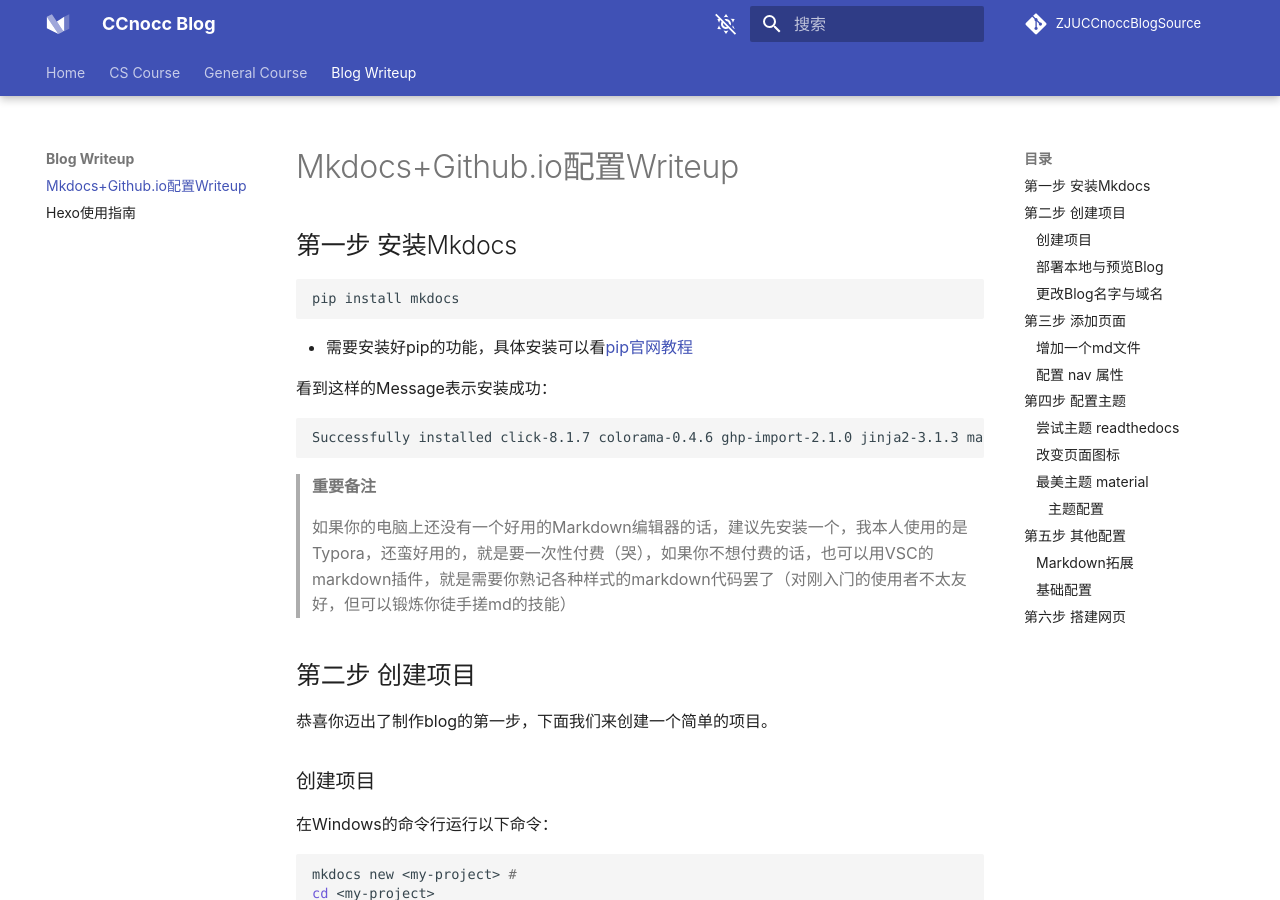
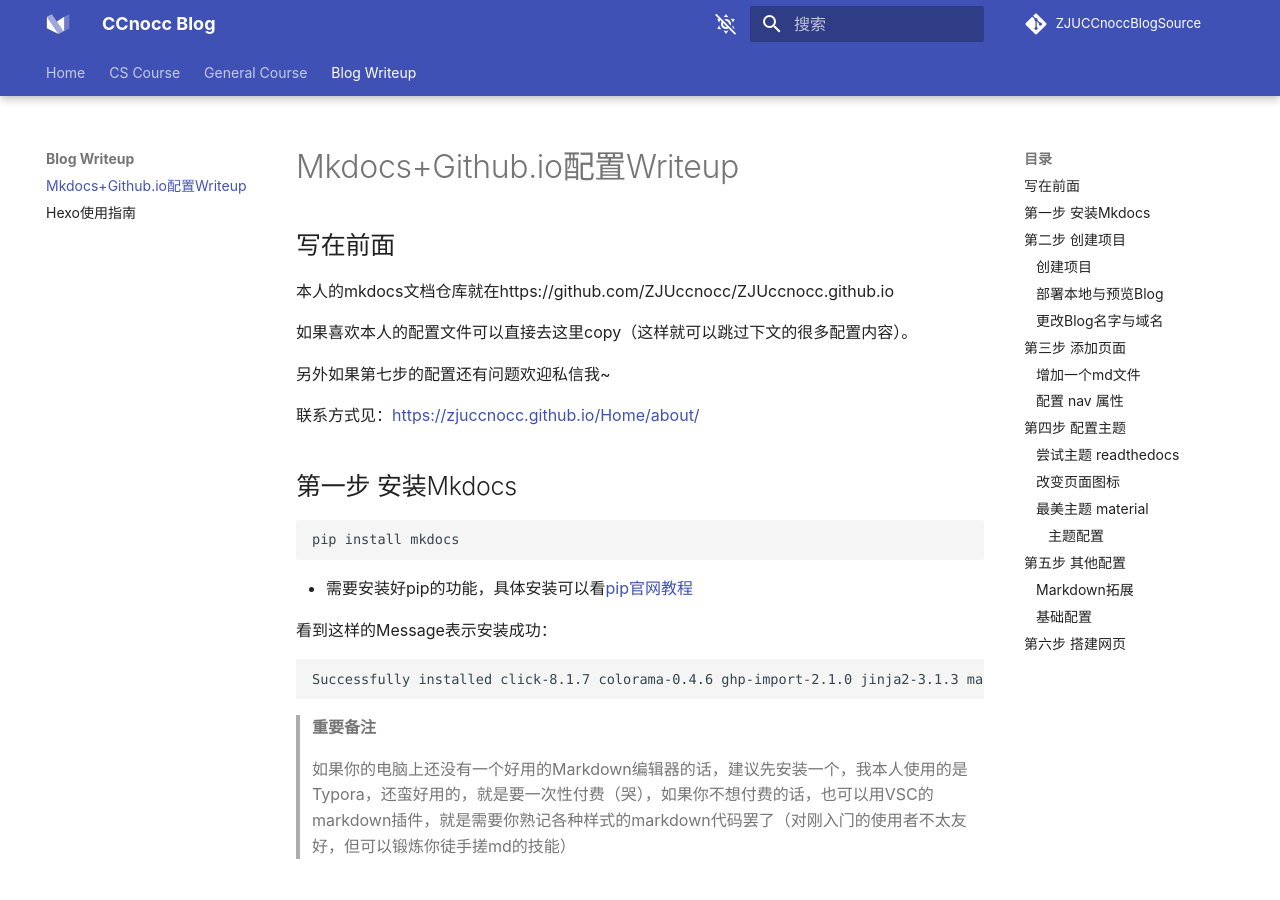
Before and after one commit to ZJUccnocc/ZJUccnocc.github.io, an MkDocs documentation site: the page built from docs/BlogWriteup/Mkdocs使用Writeup.md, in a window 1280 px wide and 900 px high. Built offline with MkDocs 1.6.1 and Material for MkDocs 9.7.7, drawn with Linux system fonts in a browser that asks for light colours; comment, search, counter and statistics services are not loaded.

Commit message:
24-02-06-13-35

```diff
--- a/docs/BlogWriteup/Mkdocs使用Writeup.md
+++ b/docs/BlogWriteup/Mkdocs使用Writeup.md
@@ -1,4 +1,14 @@
 # Mkdocs+Github.io配置Writeup
+
+## 写在前面
+
+本人的mkdocs文档仓库就在https://github.com/ZJUccnocc/ZJUccnocc.github.io
+
+如果喜欢本人的配置文件可以直接去这里copy（这样就可以跳过下文的很多配置内容）。
+
+另外如果第七步的配置还有问题欢迎私信我~
+
+联系方式见：https://zjuccnocc.github.io/Home/about/
 
 ## 第一步 安装Mkdocs
 
```
